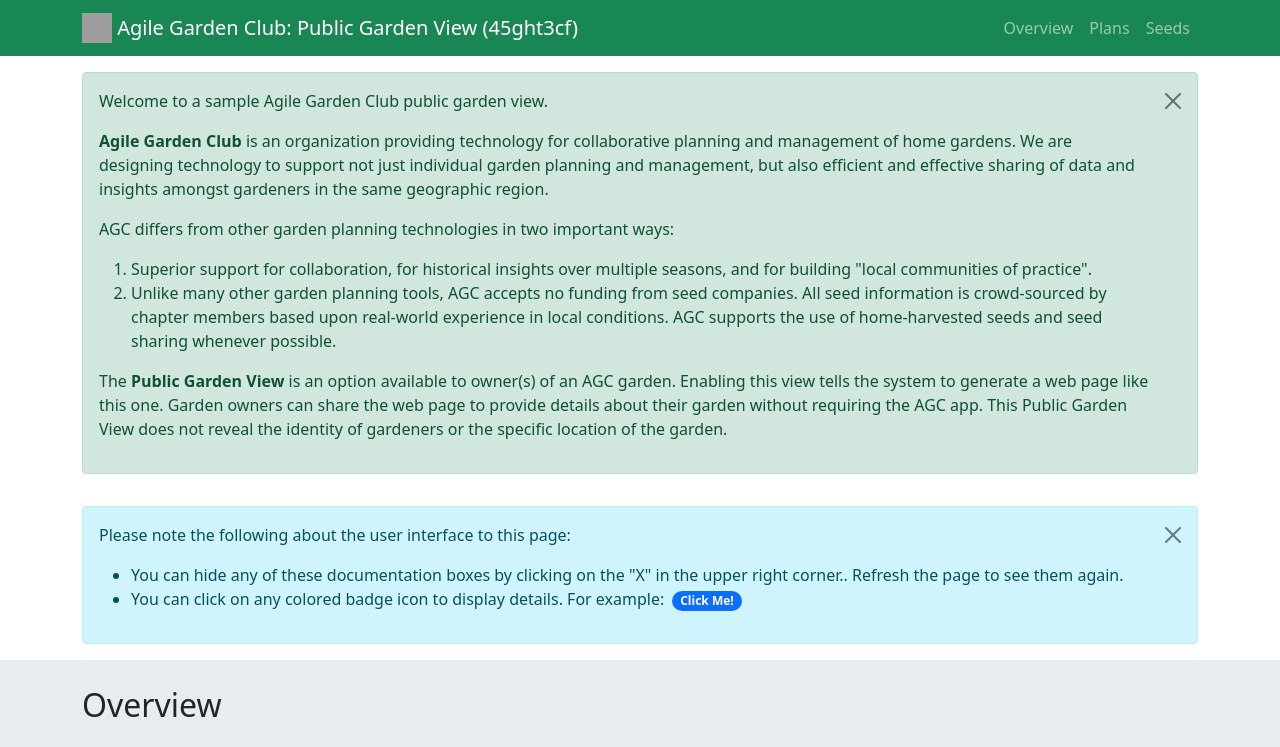
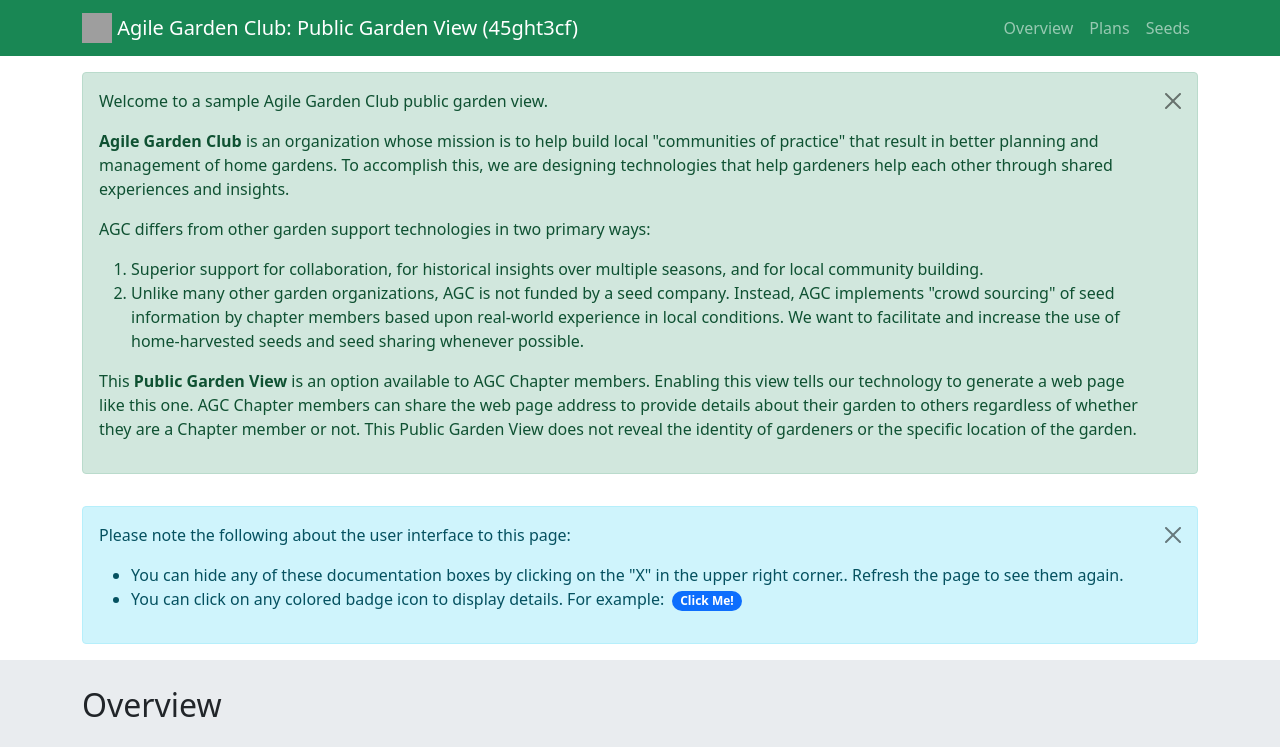
Before and after one commit to agilegardenclub/public-garden, a React (Create React App) app: page / in a window 1280 px wide. Shown: the top 747 px of the page. Built offline with nearby package versions, Linux system fonts and the light colour scheme; grey boxes are pictures that could not be loaded.

Commit message:
rewrote intro

```diff
--- a/src/sections/About.js
+++ b/src/sections/About.js
@@ -11,15 +11,13 @@ function About() {
     <div>
       <Documentation>
         <p>Welcome to a sample Agile Garden Club public garden view.</p>
-        <p><b>Agile Garden Club</b> is an organization providing technology for collaborative planning and management of home gardens. We are designing technology to support not just individual garden planning and management, but also
-          efficient and effective sharing of data and insights amongst gardeners in the same geographic region.</p>
-        <p>AGC differs from other garden planning technologies in two important ways:</p>
+        <p><b>Agile Garden Club</b> is an organization whose mission is to help build local &quot;communities of practice&quot; that result in better planning and management of home gardens. To accomplish this, we are designing technologies that help gardeners help each other through shared experiences and insights. </p>
+        <p>AGC differs from other garden support technologies in two primary ways:</p>
         <ol>
-          <li>Superior support for collaboration, for historical insights over multiple seasons, and for building &quot;local communities of practice&quot;.</li>
-          <li>Unlike many other garden planning tools, AGC accepts no funding from seed companies. All seed information is crowd-sourced by chapter members based upon real-world experience in local conditions. AGC supports the use of home-harvested seeds and seed sharing whenever possible.</li>
+          <li>Superior support for collaboration, for historical insights over multiple seasons, and for local community building.</li>
+          <li>Unlike many other garden organizations, AGC is not funded by a seed company. Instead, AGC implements &quot;crowd sourcing&quot; of seed information by chapter members based upon real-world experience in local conditions. We want to facilitate and increase the use of home-harvested seeds and seed sharing whenever possible.</li>
         </ol>
-        <p>The <b>Public Garden View</b> is an option available to owner(s) of an AGC garden. Enabling this view tells the system to generate a web page like this one. Garden owners can share the web page to provide details about their garden
-          without requiring the AGC app. This Public Garden View does not reveal the identity of gardeners or the specific location of the garden. </p>
+        <p>This <b>Public Garden View</b> is an option available to AGC Chapter members. Enabling this view tells our technology to generate a web page like this one. AGC Chapter members can share the web page address to provide details about their garden to others regardless of whether they are a Chapter member or not. This Public Garden View does not reveal the identity of gardeners or the specific location of the garden. </p>
       </Documentation>
 
       <Documentation variant="info">
```
